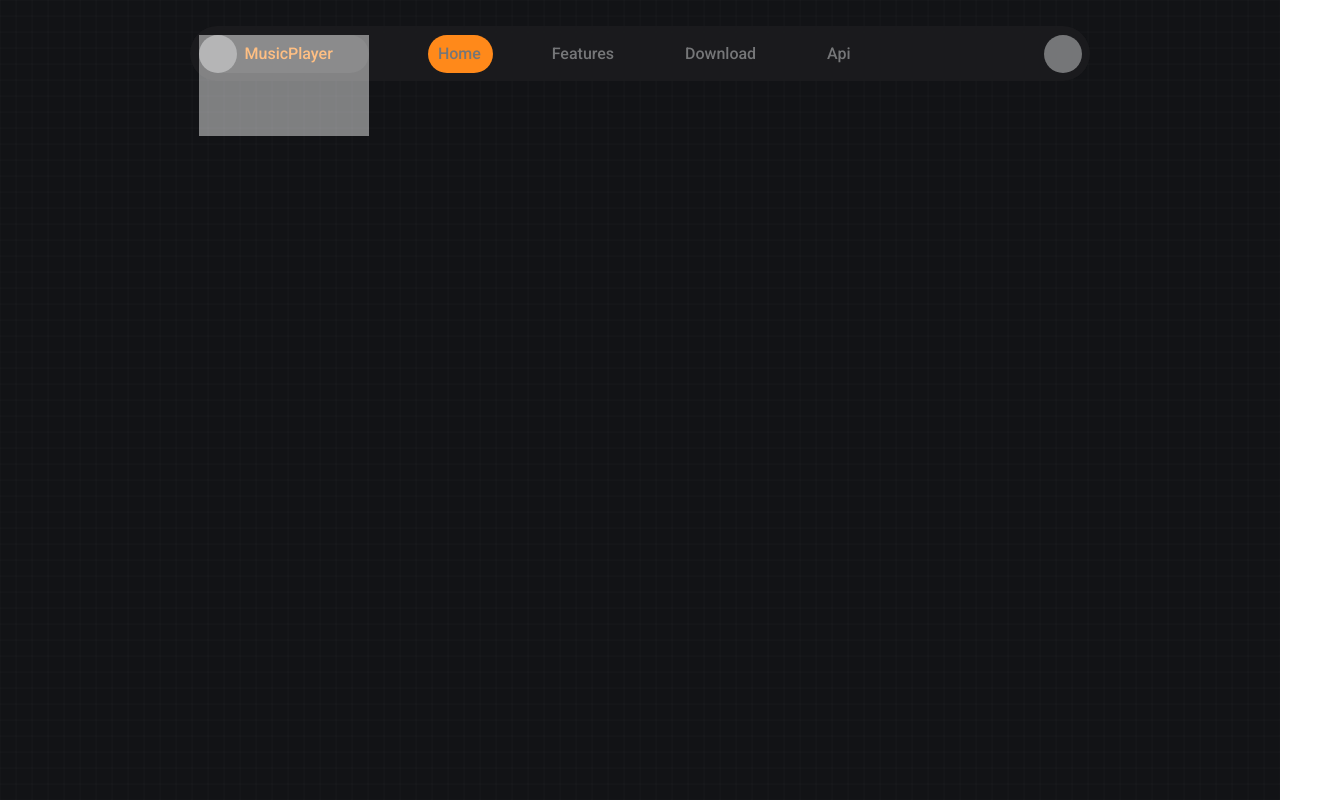
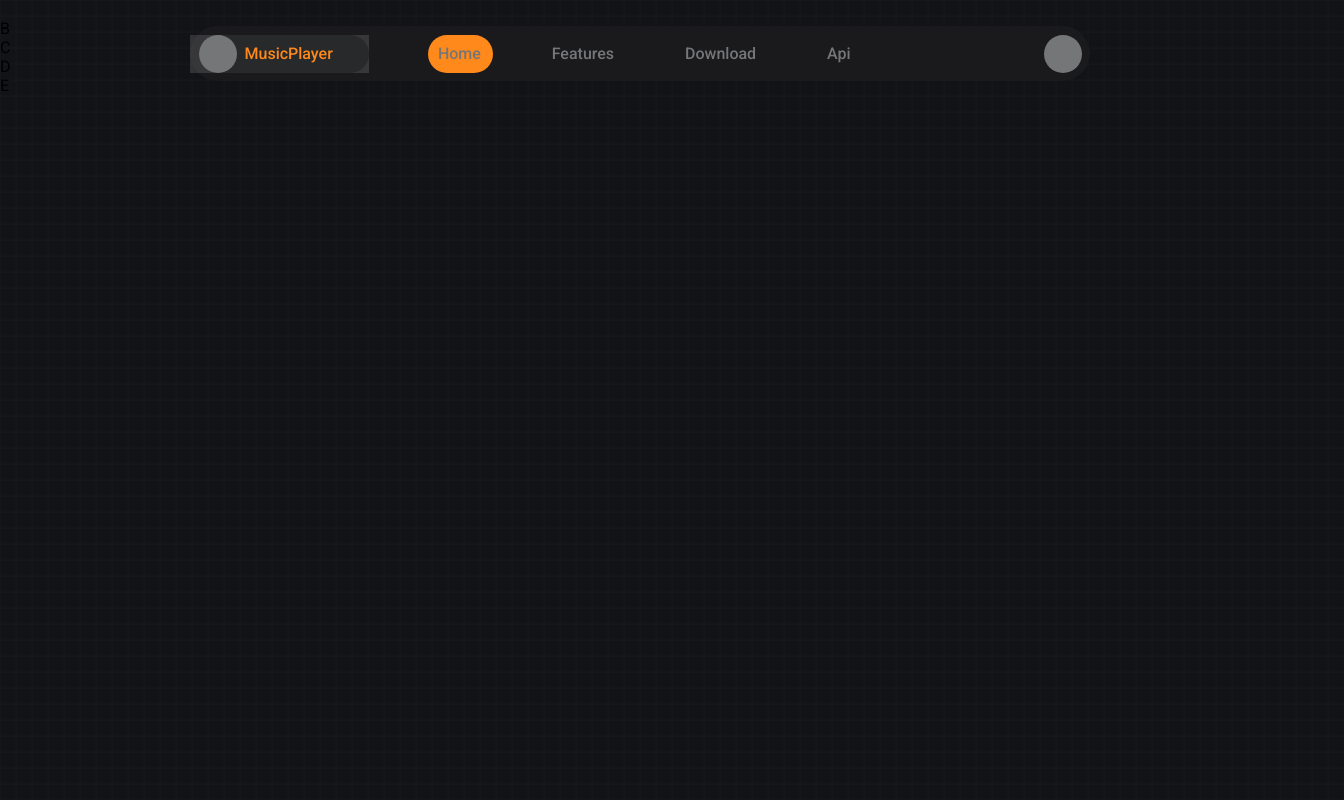
Before and after one commit to SeenLenz/SeenLenzSiteProtFr, a React (Create React App) app: page /reorder in a window 1280 px wide. Shown: the whole page, 1344 px wide, since content can reach past the window. Built offline with nearby package versions, Linux system fonts and the light colour scheme.

Commit message:
started work on completing dropdown menu

```diff
--- a/src/App.js
+++ b/src/App.js
@@ -5,6 +5,7 @@ import { Router, Routes } from "react-router-dom";
 import { Gallery } from "./components/Gallery";
 import { Trial } from "./components/Trial";
 import { NavbarFinal } from "./components/NavbarFinal";
+import ReorderComponent from "./components/ReorderComponent";
 
 export const loginContext = createContext();
 export const mobileContext = createContext();
@@ -29,6 +30,7 @@ function App() {
             <Routes>
               {/* <Route path="/" element={<Gallery />} />
               <Route path="/fspect" element={<Trial />} /> */}
+              <Route path="/reorder" element={<ReorderComponent />} />
             </Routes>
             <NavbarFinal />
           </BrowserRouter>
--- a/src/components/NavbarFinal.js
+++ b/src/components/NavbarFinal.js
@@ -8,7 +8,7 @@ import {
 import { loginContext, mobileContext } from "../App";
 import signature from "../img/signature.png";
 import { NavLink } from "react-router-dom";
-import { motion, Variants, spring } from "framer-motion";
+import { motion, Variants, spring, delay } from "framer-motion";
 
 export function NavbarFinal() {
   const [loggedIn, setloggedIn] = useContext(loginContext);
@@ -19,8 +19,25 @@ export function NavbarFinal() {
   const [blob_left, setBlob_Left] = useState(0);
   const [subpage_height, setSubpage_Height] = useState(0);
   const [opacity, setOpacity] = useState(0);
+  const [dropdownHeightState, setdropdownHeightState] = useState(38);
+  const [optionBottom, setoptionBottom] = useState(0);
+  const [titleBottom, settitleBottom] = useState(0);
+
+  const navigationtree = {
+    Portfolio: {
+      to: "/portfolio",
+      img: "path/to/image",
+      element: "",
+      pages: {},
+    },
+    Fspect: {},
+    SCLenz: {},
+    RstyJingle: {},
+    MusicPlayer: {},
+  };
 
   const activeStyle = { color: "white" };
+  let dropdownHeight = { height: dropdownHeightState };
 
   useLayoutEffect(() => {
     window.addEventListener("resize", (e) => {
@@ -56,6 +73,11 @@ export function NavbarFinal() {
     setBlob_Width(e.currentTarget.offsetWidth + 2);
   }
 
+  function SubpageOptionSwitch(e) {
+    setoptionBottom(38);
+    settitleBottom(38);
+  }
+
   return (
     <>
       {isMobile ? (
@@ -75,50 +97,78 @@ export function NavbarFinal() {
               ></motion.div>
             </motion.div>
             <motion.div
-              animate={{ height: subpage_height }}
+              className="subpage-collisionbox"
+              style={dropdownHeight}
+              animate={{ height: dropdownHeight }}
               onMouseLeave={(e) => {
                 setSubpage_Height(0);
+                setdropdownHeightState(38);
               }}
               onMouseEnter={(e) => {
                 setSubpage_Height(194.5);
+                setdropdownHeightState(249.5);
               }}
+            >
+              <div className="subpage-navigation-container">
+                <motion.div
+                  className="subpage-navigation"
+                  transition={{ delay: 0.15, type: "spring" }}
+                  animate={{ bottom: titleBottom }}
+                >
+                  <div className="subpage-navigation-icon"></div>
+                  <div className="subpage-navigation-title">
+                    <div></div>MusicPlayer
+                  </div>
+                </motion.div>
+              </div>
+              <motion.div
+                animate={{ height: subpage_height }}
                 className="subpage-navigation-dropdown"
               >
-              <div className="subpage-navigation-option">
+                <div className="subpage-navigation-option-container">
+                  <motion.div
+                    className="subpage-navigation-option"
+                    onClick={(e) => {
+                      SubpageOptionSwitch(e);
+                    }}
+                    animate={{ bottom: optionBottom }}
+                    transition={{ delay: 0.08 }}
+                  >
                     <div className="subpage-navigation-option-icon"></div>
-                <div className="subpage-navigation-option-title">Fspect</div>
+                    <div className="subpage-navigation-option-title">
+                      Fspect
                     </div>
+                  </motion.div>
+                </div>
+                <div className="subpage-navigation-option-container">
                   <div className="subpage-navigation-option">
                     <div className="subpage-navigation-option-icon"></div>
                     <div className="subpage-navigation-option-title">
                       RstyJingle
                     </div>
-              </div>{" "}
+                  </div>
+                </div>
+                <div className="subpage-navigation-option-container">
                   <div className="subpage-navigation-option">
                     <div className="subpage-navigation-option-icon"></div>
-                <div className="subpage-navigation-option-title">Portfolio</div>
-              </div>{" "}
+                    <div className="subpage-navigation-option-title">
+                      Portfolio
+                    </div>
+                  </div>
+                </div>
+                <div className="subpage-navigation-option-container">
                   <div className="subpage-navigation-option">
                     <div className="subpage-navigation-option-icon"></div>
-                <div className="subpage-navigation-option-title">SCLenz</div>
+                    <div className="subpage-navigation-option-title">
+                      SCLenz
+                    </div>
+                  </div>
                 </div>
               </motion.div>
-            <div
-              className="subpage-collisionbox"
-              onMouseLeave={(e) => {
-                setSubpage_Height(0);
-              }}
-              onMouseEnter={(e) => {
-                setSubpage_Height(194.5);
-              }}
-            ></div>
+            </motion.div>
+
             <ul className="navbar-content">
-              <li className="subpage-navigation">
-                <div className="subpage-navigation-icon"></div>
-                <div className="subpage-navigation-title">
-                  <div></div>MusicPlayer
-                </div>
-              </li>
+              <li className="subpage-placeholder"></li>
               <li className="page-navigation">
                 <NavLink
                   to="/"
--- /dev/null
+++ b/src/components/ReorderComponent.js
@@ -0,0 +1,49 @@
+import { useState } from "react";
+import { motion, AnimatePresence, useCycle } from "framer-motion";
+
+const items = ["A", "B", "C", "D", "E"];
+
+export default function ReorderComponent() {
+  const [order, setOrder] = useState(items);
+  const [isDragging, setIsDragging] = useState(false);
+  const [toggle, cycle] = useCycle(true, false);
+
+  const handleClick = (index) => {
+    if (!isDragging) {
+      const newOrder = [...order];
+      const temp = newOrder[index];
+      newOrder[index] = newOrder[index - 1];
+      newOrder[index - 1] = temp;
+      setOrder(newOrder);
+      cycle();
+    }
+  };
+
+  return (
+    <div>
+      <AnimatePresence>
+        {order.map((item, index) => (
+          <motion.div
+            key={item}
+            style={{ cursor: "pointer" }}
+            layout
+            drag={isDragging ? "y" : false}
+            dragConstraints={{ top: 0, bottom: 0 }}
+            onDragStart={() => setIsDragging(true)}
+            onDragEnd={() => setIsDragging(false)}
+            onClick={() => handleClick(index)}
+            whileHover={{ scale: 1.1 }}
+            whileTap={{ scale: 0.9 }}
+            transition={{ type: "spring", stiffness: 500, damping: 30 }}
+            positionTransition={{
+              duration: 0.3,
+              type: toggle ? "tween" : "spring",
+            }}
+          >
+            {item}
+          </motion.div>
+        ))}
+      </AnimatePresence>
+    </div>
+  );
+}
--- a/src/style/index.css
+++ b/src/style/index.css
@@ -164,16 +164,7 @@ body {
   width: 100%;
   height: 100%;
 }
-.App header .f-navbar-desktop .subpage-collisionbox {
-  background-color: rgba(255, 255, 255, 0.46);
-  width: 170px;
-  height: 101px;
-  position: absolute;
-  z-index: 21;
-  top: 8.5px;
-  left: 8.5px;
-}
-.App header .f-navbar-desktop .blob {
+.App header .f-navbar-desktop .navbar-animation-wrapper .blob {
   background-color: var(--color-orange);
   z-index: 2;
   width: 25px;
@@ -185,32 +176,80 @@ body {
   width: 38px;
   height: 38px;
 }
-.App header .f-navbar-desktop .subpage-navigation-dropdown {
+.App header .f-navbar-desktop .subpage-collisionbox {
   width: 178.5px;
-  height: 194.5px;
+  height: 38px;
+  position: absolute;
+  z-index: 12;
+  border-radius: 27.5px;
+  top: 8.5px;
+}
+.App header .f-navbar-desktop .subpage-collisionbox .subpage-navigation-container {
+  background-color: rgba(255, 255, 255, 0.129);
+  height: 38px;
+  position: relative;
+  overflow: hidden;
+}
+.App header .f-navbar-desktop .subpage-collisionbox .subpage-navigation-container .subpage-navigation {
+  left: 8.5px;
+  position: absolute;
+  background-color: #28292a;
+  height: 38px;
+  width: 170px;
+  border-radius: 27.5px;
+  display: flex;
+  justify-content: space-between;
+}
+.App header .f-navbar-desktop .subpage-collisionbox .subpage-navigation-container .subpage-navigation .subpage-navigation-icon {
+  background-color: var(--color-grey);
+  width: 38px;
+  height: 38px;
+  border-radius: 27.5px;
+}
+.App header .f-navbar-desktop .subpage-collisionbox .subpage-navigation-container .subpage-navigation .subpage-navigation-title {
+  width: 132px;
+  display: flex;
+  align-items: center;
+  justify-content: flex-start;
+  padding-left: 8px;
+  cursor: pointer;
+  color: var(--color-orange);
+}
+.App header .f-navbar-desktop .subpage-collisionbox .subpage-navigation-dropdown {
+  width: 178.5px;
+  height: 0px;
   border-radius: 26.5px;
   -webkit-backdrop-filter: blur(20px);
           backdrop-filter: blur(20px);
   background-color: rgba(29, 30, 32, 0.7647058824);
   position: absolute;
-  top: 63.5px;
+  top: 55px;
   z-index: 0;
   overflow: hidden;
 }
-.App header .f-navbar-desktop .subpage-navigation-dropdown .subpage-navigation-option {
-  margin: 8.5px;
+.App header .f-navbar-desktop .subpage-collisionbox .subpage-navigation-dropdown .subpage-navigation-option-container {
+  background-color: rgba(255, 255, 255, 0.129);
+  overflow: hidden;
+  height: 38px;
+  margin-top: 8.5px;
+  position: relative;
+}
+.App header .f-navbar-desktop .subpage-collisionbox .subpage-navigation-dropdown .subpage-navigation-option-container .subpage-navigation-option {
   height: 38px;
   border-radius: 27.5px;
   display: flex;
   justify-content: space-between;
+  left: 8.5px;
+  position: absolute;
+  cursor: pointer;
 }
-.App header .f-navbar-desktop .subpage-navigation-dropdown .subpage-navigation-option .subpage-navigation-option-icon {
+.App header .f-navbar-desktop .subpage-collisionbox .subpage-navigation-dropdown .subpage-navigation-option-container .subpage-navigation-option .subpage-navigation-option-icon {
   background-color: var(--color-grey);
   width: 38px;
   height: 38px;
   border-radius: 27.5px;
 }
-.App header .f-navbar-desktop .subpage-navigation-dropdown .subpage-navigation-option .subpage-navigation-option-title {
+.App header .f-navbar-desktop .subpage-collisionbox .subpage-navigation-dropdown .subpage-navigation-option-container .subpage-navigation-option .subpage-navigation-option-title {
   flex-grow: 1;
   display: flex;
   align-items: center;
@@ -229,29 +268,10 @@ body {
   margin: 0px;
   padding: 0px;
 }
-.App header .f-navbar-desktop .navbar-content .subpage-navigation {
+.App header .f-navbar-desktop .navbar-content .subpage-placeholder {
+  height: 38px;
   margin: 8.5px;
-  background-color: #28292a;
-  height: 38px;
   width: 170px;
-  border-radius: 27.5px;
-  display: flex;
-  justify-content: space-between;
-}
-.App header .f-navbar-desktop .navbar-content .subpage-navigation .subpage-navigation-icon {
-  background-color: var(--color-grey);
-  width: 38px;
-  height: 38px;
-  border-radius: 27.5px;
-}
-.App header .f-navbar-desktop .navbar-content .subpage-navigation .subpage-navigation-title {
-  width: 132px;
-  display: flex;
-  align-items: center;
-  justify-content: flex-start;
-  padding-left: 8px;
-  cursor: pointer;
-  color: var(--color-orange);
 }
 .App header .f-navbar-desktop .navbar-content .page-navigation {
   flex: 1;
@@ -286,121 +306,6 @@ body {
   border-radius: 27.5px;
   height: 38px;
   background-color: var(--color-grey);
-}
-.App header .nnavbar-desktop {
-  margin: auto;
-  height: 55px;
-  max-width: 900px;
-  border-radius: 50px;
-  position: relative;
-  font-weight: 500;
-  overflow: hidden;
-  background-color: rgba(29, 30, 32, 0.7647058824);
-  -webkit-backdrop-filter: blur(20px);
-          backdrop-filter: blur(20px);
-  color: var(--color-grey);
-}
-.App header .nnavbar-desktop .blob {
-  background-color: blue;
-  width: 25px;
-  height: 25px;
-  border-radius: 20px;
-  position: absolute;
-  top: 20px;
-  left: 20px;
-  width: 38px;
-  height: 38px;
-}
-.App header .nnavbar-desktop .navbar-content {
-  position: absolute;
-  z-index: 2;
-  width: 100%;
-  list-style-type: none;
-  display: flex;
-  height: 55px;
-  align-items: center;
-  justify-content: space-around;
-  margin: 0px;
-  padding: 0px;
-}
-.App header .navbar-desktop {
-  margin: auto;
-  height: 55px;
-  max-width: 900px;
-  border-radius: 50px;
-  position: relative;
-  font-weight: 500;
-  background-color: rgba(29, 30, 32, 0.7647058824);
-  -webkit-backdrop-filter: blur(20px);
-          backdrop-filter: blur(20px);
-  color: var(--color-grey);
-}
-.App header .navbar-desktop .navbar-active-highlight {
-  border-radius: 50px;
-  position: absolute;
-  background-color: var(--color-orange);
-}
-.App header .navbar-desktop .navbar-active-highlight[data-blobstate=home] {
-  height: 41px;
-  width: 41px;
-  top: 7px;
-  left: 6px;
-}
-.App header .navbar-desktop .navbar-active-highlight[data-blobstate=Fspect] {
-  height: 37px;
-  width: 70px;
-  top: 9px;
-  left: 64px;
-}
-.App header .navbar-desktop .navbar-active-highlight[data-blobstate=AboutMe] {
-  height: 37px;
-  width: 102px;
-  top: 9px;
-  left: 142px;
-}
-.App header .navbar-desktop .navbar-content {
-  position: absolute;
-  z-index: 2;
-  width: 100%;
-  list-style-type: none;
-  display: flex;
-  height: 55px;
-  align-items: center;
-  justify-content: space-between;
-  margin: 0px;
-  padding: 8px;
-}
-.App header .navbar-desktop .navbar-content .navigation-route-img {
-  display: flex;
-  align-items: center;
-}
-.App header .navbar-desktop .navbar-content .navigation-route-img img {
-  cursor: pointer;
-  width: 37px;
-  background-color: #121316;
-  border-radius: 50px;
-}
-.App header .navbar-desktop .navbar-content .navigation {
-  width: 100%;
-  margin-left: 30px;
-}
-.App header .navbar-desktop .navbar-content .navigation ul {
-  padding: 0;
-  list-style-type: none;
-  display: flex;
-  height: 55px;
-  align-items: center;
-  gap: 30px;
-}
-.App header .navbar-desktop .navbar-content .navigation ul .navigation-route {
-  white-space: nowrap;
-  color: var(--color-grey);
-  text-decoration: none;
-  transition: all 0.4s;
-}
-.App header .navbar-desktop .navbar-content .navigation ul .navigation-route:hover {
-  cursor: pointer;
-  color: var(--color-white);
 }
 .App .gallery-container {
   height: 100vh;
--- a/src/style/index.scss
+++ b/src/style/index.scss
@@ -180,17 +180,6 @@ body {
         z-index: 1;
         width: 100%;
         height: 100%;
-      }
-
-      .subpage-collisionbox {
-        background-color: rgba(255, 255, 255, 0.46);
-        width: 170px;
-        height: 101px;
-        position: absolute;
-        z-index: 21;
-        top: 8.5px;
-        left: 8.5px;
-      }
 
         .blob {
           background-color: var(--color-orange);
@@ -204,56 +193,25 @@ body {
           width: 38px;
           height: 38px;
         }
+      }
 
-      .subpage-navigation-dropdown {
+      .subpage-collisionbox {
         width: 178.5px;
-        height: 194.5px;
-        border-radius: 26.5px;
-        backdrop-filter: blur(20px);
-        background-color: #1d1e20c3;
+        height: 38px;
         position: absolute;
-        top: 63.5px;
-        z-index: 0;
+        z-index: 12;
+        border-radius: 27.5px;
+        top: 8.5px;
+
+        .subpage-navigation-container {
+          background-color: rgba(255, 255, 255, 0.129);
+          height: 38px;
+          position: relative;
           overflow: hidden;
 
-        .subpage-navigation-option {
-          margin: 8.5px;
-          height: 38px;
-          border-radius: 27.5px;
-          display: flex;
-          justify-content: space-between;
-
-          .subpage-navigation-option-icon {
-            background-color: var(--color-grey);
-            width: 38px;
-            height: 38px;
-            border-radius: 27.5px;
-          }
-
-          .subpage-navigation-option-title {
-            flex-grow: 1;
-            display: flex;
-            align-items: center;
-            justify-content: flex-start;
-            padding-left: 8px;
-          }
-        }
-      }
-
-      .navbar-content {
+          .subpage-navigation {
+            left: 8.5px;
             position: absolute;
-        z-index: 2;
-        width: 100%;
-        list-style-type: none;
-        display: flex;
-        height: 55px;
-        align-items: center;
-        justify-content: space-around;
-        margin: 0px;
-        padding: 0px;
-
-        .subpage-navigation {
-          margin: 8.5px;
             background-color: #28292a;
             height: 38px;
             width: 170px;
@@ -277,6 +235,71 @@ body {
               cursor: pointer;
               color: var(--color-orange);
             }
+          }
+        }
+
+        .subpage-navigation-dropdown {
+          width: 178.5px;
+          height: 0px;
+          border-radius: 26.5px;
+          backdrop-filter: blur(20px);
+          background-color: #1d1e20c3;
+          position: absolute;
+          top: 55px;
+          z-index: 0;
+          overflow: hidden;
+
+          .subpage-navigation-option-container {
+            background-color: rgba(255, 255, 255, 0.129);
+            overflow: hidden;
+            height: 38px;
+            margin-top: 8.5px;
+            position: relative;
+
+            .subpage-navigation-option {
+              height: 38px;
+              border-radius: 27.5px;
+              display: flex;
+              justify-content: space-between;
+              left: 8.5px;
+              position: absolute;
+              cursor: pointer;
+
+              .subpage-navigation-option-icon {
+                background-color: var(--color-grey);
+                width: 38px;
+                height: 38px;
+                border-radius: 27.5px;
+              }
+
+              .subpage-navigation-option-title {
+                flex-grow: 1;
+                display: flex;
+                align-items: center;
+                justify-content: flex-start;
+                padding-left: 8px;
+              }
+            }
+          }
+        }
+      }
+
+      .navbar-content {
+        position: absolute;
+        z-index: 2;
+        width: 100%;
+        list-style-type: none;
+        display: flex;
+        height: 55px;
+        align-items: center;
+        justify-content: space-around;
+        margin: 0px;
+        padding: 0px;
+
+        .subpage-placeholder {
+          height: 38px;
+          margin: 8.5px;
+          width: 170px;
         }
 
         .page-navigation {
@@ -314,134 +337,6 @@ body {
             border-radius: 27.5px;
             height: 38px;
             background-color: var(--color-grey);
-          }
-        }
-      }
-    }
-
-    .nnavbar-desktop {
-      margin: auto;
-      height: 55px;
-      max-width: 900px;
-      border-radius: 50px;
-      position: relative;
-      font-weight: 500;
-      overflow: hidden;
-      background-color: #1d1e20c3;
-      backdrop-filter: blur(20px);
-      color: var(--color-grey);
-
-      .blob {
-        background-color: blue;
-        width: 25px;
-        height: 25px;
-        border-radius: 20px;
-        position: absolute;
-        top: 20px;
-        left: 20px;
-        width: 38px;
-        height: 38px;
-      }
-
-      .navbar-content {
-        position: absolute;
-        z-index: 2;
-        width: 100%;
-        list-style-type: none;
-        display: flex;
-        height: 55px;
-        align-items: center;
-        justify-content: space-around;
-        margin: 0px;
-        padding: 0px;
-      }
-    }
-
-    .navbar-desktop {
-      margin: auto;
-      height: 55px;
-      max-width: 900px;
-      border-radius: 50px;
-      position: relative;
-      font-weight: 500;
-      background-color: #1d1e20c3;
-      backdrop-filter: blur(20px);
-      color: var(--color-grey);
-
-      .navbar-active-highlight {
-        border-radius: 50px;
-        position: absolute;
-        background-color: var(--color-orange);
-      }
-
-      .navbar-active-highlight[data-blobstate="home"] {
-        height: 41px;
-        width: 41px;
-        top: 7px;
-        left: 6px;
-      }
-
-      .navbar-active-highlight[data-blobstate="Fspect"] {
-        height: 37px;
-        width: 70px;
-        top: 9px;
-        left: 64px;
-      }
-
-      .navbar-active-highlight[data-blobstate="AboutMe"] {
-        height: 37px;
-        width: 102px;
-        top: 9px;
-        left: 142px;
-      }
-
-      .navbar-content {
-        position: absolute;
-        z-index: 2;
-        width: 100%;
-        list-style-type: none;
-        display: flex;
-        height: 55px;
-        align-items: center;
-        justify-content: space-between;
-        margin: 0px;
-        padding: 8px;
-
-        .navigation-route-img {
-          display: flex;
-          align-items: center;
-
-          img {
-            cursor: pointer;
-            width: 37px;
-            background-color: #121316;
-            border-radius: 50px;
-          }
-        }
-
-        .navigation {
-          width: 100%;
-          margin-left: 30px;
-
-          ul {
-            padding: 0;
-            list-style-type: none;
-            display: flex;
-            height: 55px;
-            align-items: center;
-            gap: 30px;
-
-            .navigation-route {
-              white-space: nowrap;
-              color: var(--color-grey);
-              text-decoration: none;
-              transition: all 0.4s;
-            }
-
-            .navigation-route:hover {
-              cursor: pointer;
-              color: var(--color-white);
-            }
           }
         }
       }
```
Also changed, not shown: 1 other file (tests, documents, lock files or other folders). Lines whose indentation alone changed are shown as unchanged.
